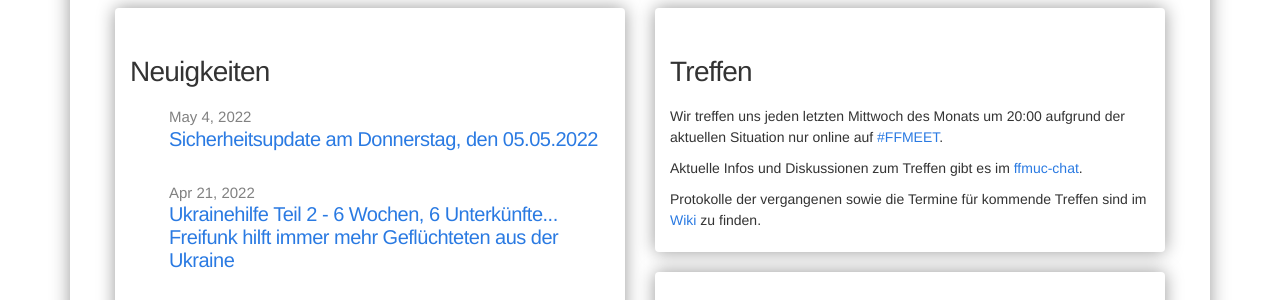
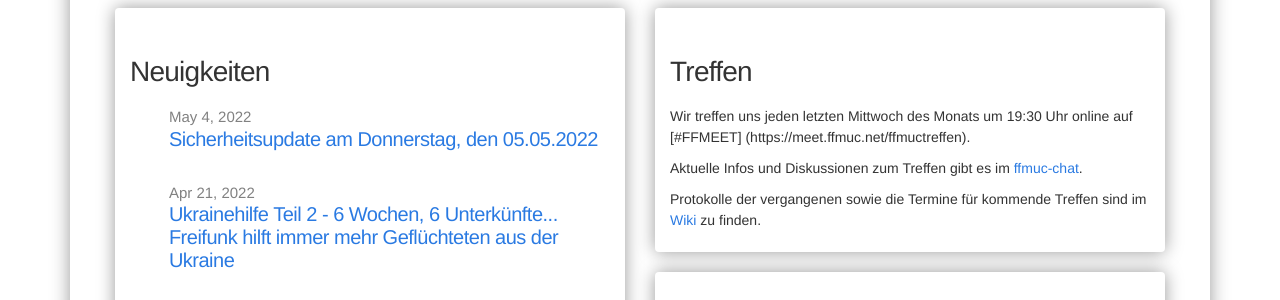
Before and after one commit to freifunkMUC/freifunkmuc.github.io, a Jekyll site: the page built from index.md, in a window 1280 px wide and 1277 px high. Shown: the part 252-552 px from the top of the window. Built offline with Jekyll 4.4.1, drawn with Linux system fonts in a browser that asks for light colours.

Commit message:
Updated: meeting time

```diff
--- a/_includes/treffen.md
+++ b/_includes/treffen.md
@@ -1,7 +1,7 @@
 ## Treffen
 
 <!-- Wir treffen uns meistens am letzten Mittwoch des Monats im [muCCC](https://muc.ccc.de) ([Schleißheimer Str. 39](https://osm.org/go/0JAf0IVLh?node=2012031859)).  -->
-Wir treffen uns jeden letzten Mittwoch des Monats um 20:00 aufgrund der aktuellen Situation nur online auf [#FFMEET](https://meet.ffmuc.net/ffmuctreffen).
+Wir treffen uns jeden letzten Mittwoch des Monats um 19:30 Uhr online auf [#FFMEET] (https://meet.ffmuc.net/ffmuctreffen).
 
 Aktuelle Infos und Diskussionen zum Treffen gibt es im [ffmuc-chat](https://chat.ffmuc.net/freifunk/channels/00-freifunk-treffen).
 
```
